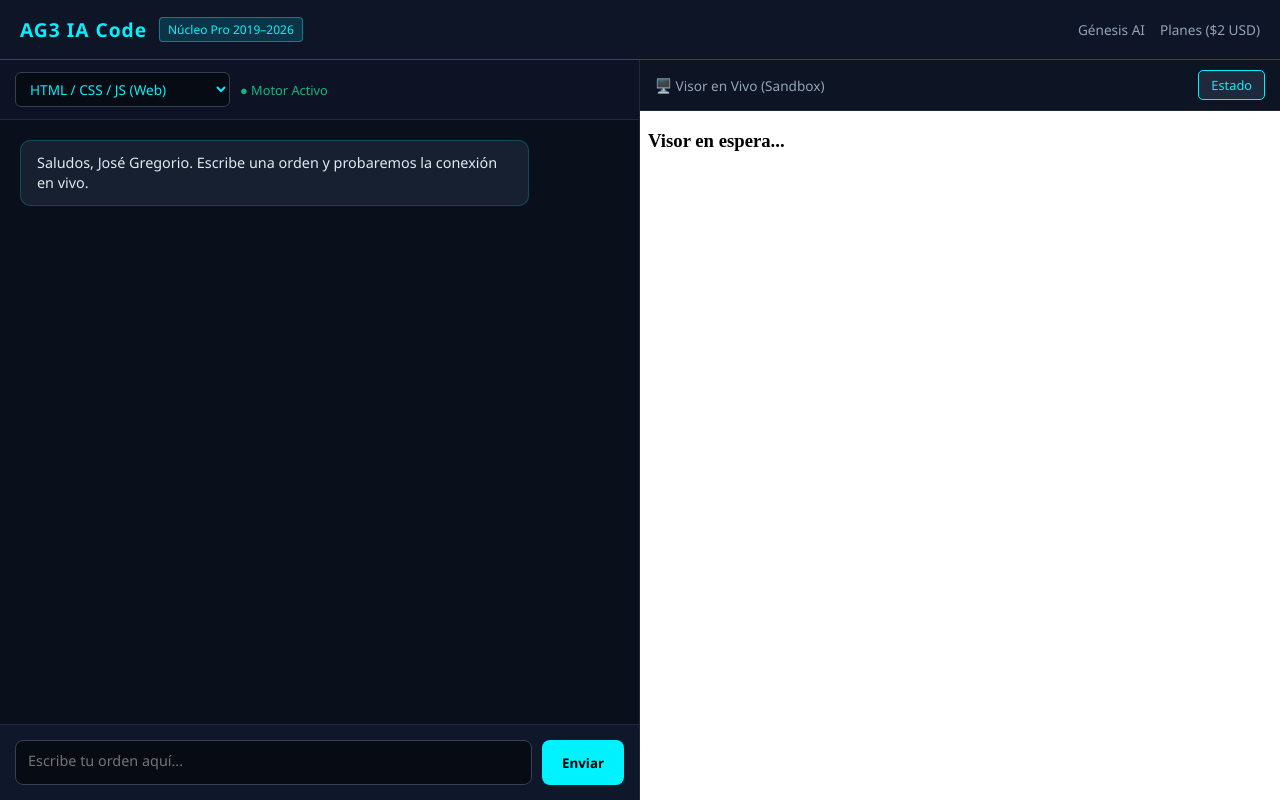
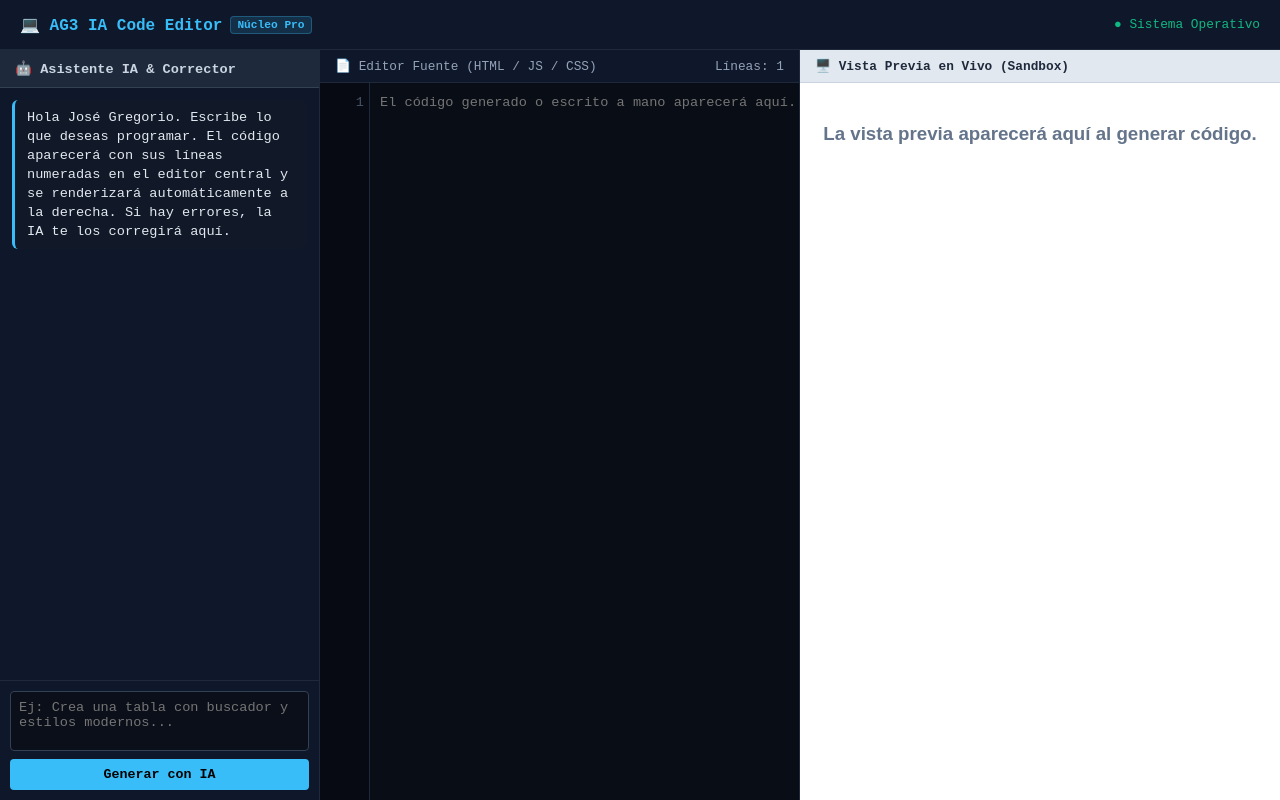
Before and after one commit to systemgregorypc/Ag3-Inteligencia-Artificial-, a plain HTML site: page index.html in a window 1280 px wide. Drawn offline with Linux system fonts and the light colour scheme.

Commit message:
Update index.html

```diff
--- a/index.html
+++ b/index.html
@@ -3,224 +3,222 @@
 <head>
     <meta charset="UTF-8">
     <meta name="viewport" content="width=device-width, initial-scale=1.0">
-    <title>AG3 IA Code — 1Entorno de Programación | Génesis AI</title>
+    <title>AG3 IA Code — Editor Web & Núcleo IA</title>
     <style>
         * {
             margin: 0;
             padding: 0;
             box-sizing: border-box;
-            font-family: 'Segoe UI', system-ui, sans-serif;
+            font-family: 'Fira Code', 'Courier New', Courier, monospace;
         }
 
         body {
-            background: #070b14;
-            color: #fff;
+            background: #0b0f19;
+            color: #f8fafc;
             height: 100vh;
             display: flex;
             flex-direction: column;
             overflow: hidden;
         }
 
+        /* --- BARRA SUPERIOR --- */
         header {
-            height: 60px;
-            background: rgba(15, 23, 42, 0.9);
-            border-bottom: 1px solid rgba(0, 242, 254, 0.3);
+            height: 50px;
+            background: #0f172a;
+            border-bottom: 1px solid #1e293b;
             display: flex;
             align-items: center;
             justify-content: space-between;
             padding: 0 20px;
-            z-index: 10;
         }
 
-        .logo-area {
+        .logo {
+            font-size: 1rem;
+            font-weight: bold;
+            color: #38bdf8;
             display: flex;
             align-items: center;
-            gap: 12px;
+            gap: 8px;
         }
 
-        .logo-area h1 {
-            font-size: 1.2rem;
-            color: #00f2fe;
-            letter-spacing: 1px;
+        .logo span {
+            background: rgba(56, 189, 248, 0.15);
+            color: #38bdf8;
+            font-size: 0.7rem;
+            padding: 2px 6px;
+            border-radius: 4px;
+            border: 1px solid rgba(56, 189, 248, 0.3);
         }
 
-        .logo-area span {
-            font-size: 0.75rem;
-            background: rgba(0, 242, 254, 0.15);
-            color: #00f2fe;
-            padding: 3px 8px;
-            border-radius: 4px;
-            border: 1px solid rgba(0, 242, 254, 0.4);
+        .status-bar {
+            font-size: 0.8rem;
+            color: #10b981;
         }
 
-        .nav-links {
-            display: flex;
-            gap: 15px;
-        }
-
-        .nav-links a {
-            color: #94a3b8;
-            text-decoration: none;
-            font-size: 0.85rem;
-            transition: color 0.2s;
-        }
-
-        .nav-links a:hover {
-            color: #00f2fe;
-        }
-
+        /* --- CONTENEDOR PRINCIPAL (3 COLUMNAS: CHAT, EDITOR DE CÓDIGO CON LÍNEAS, VISOR) --- */
         .workspace {
             flex: 1;
             display: grid;
-            grid-template-columns: 1fr 1fr;
-            height: calc(100vh - 60px);
+            grid-template-columns: 320px 1fr 1fr;
+            height: calc(100vh - 50px);
             overflow: hidden;
         }
 
-        @media (max-width: 900px) {
+        @media (max-width: 1100px) {
             .workspace {
-                grid-template-columns: 1fr;
-                grid-template-rows: 1fr 1fr;
+                grid-template-columns: 1fr 1fr;
+            }
+            .code-container-col {
+                display: none; /* Se oculta en pantallas chicas para dar espacio */
             }
         }
 
-        .chat-panel {
+        /* 1. PANEL DE IA / CHAT */
+        .ai-panel {
+            background: #0f172a;
+            border-right: 1px solid #1e293b;
             display: flex;
             flex-direction: column;
-            background: rgba(10, 15, 28, 0.95);
-            border-right: 1px solid #1e293b;
         }
 
-        .chat-header {
-            padding: 12px 15px;
-            background: rgba(15, 23, 42, 0.6);
-            border-bottom: 1px solid #1e293b;
-            display: flex;
-            gap: 10px;
-            align-items: center;
+        .ai-header {
+            padding: 10px 15px;
+            background: #1e293b;
+            font-size: 0.85rem;
+            font-weight: bold;
+            color: #cbd5e1;
+            border-bottom: 1px solid #334155;
         }
 
-        .chat-header select {
-            background: #070b14;
-            color: #00f2fe;
+        .ai-messages {
+            flex: 1;
+            padding: 12px;
+            overflow-y: auto;
+            display: flex;
+            flex-direction: column;
+            gap: 10px;
+            font-size: 0.85rem;
+        }
+
+        .msg {
+            padding: 8px 12px;
+            border-radius: 6px;
+            line-height: 1.4;
+            word-break: break-word;
+        }
+        .msg.user { background: #1e293b; color: #38bdf8; }
+        .msg.ai { background: #111827; color: #e2e8f0; border-left: 3px solid #38bdf8; }
+        .msg.error { background: #7f1d1d; color: #fca5a5; }
+
+        .ai-input-area {
+            padding: 10px;
+            background: #0f172a;
+            border-top: 1px solid #1e293b;
+            display: flex;
+            flex-direction: column;
+            gap: 8px;
+        }
+
+        .ai-input-area textarea {
+            background: #0b0f19;
             border: 1px solid #334155;
-            padding: 6px 10px;
-            border-radius: 6px;
+            color: #fff;
+            padding: 8px;
+            border-radius: 4px;
+            resize: none;
+            height: 60px;
             font-size: 0.85rem;
             outline: none;
         }
 
-        .chat-messages {
-            flex: 1;
-            padding: 20px;
-            overflow-y: auto;
+        .ai-input-area textarea:focus { border-color: #38bdf8; }
+
+        .btn-run {
+            background: #38bdf8;
+            color: #000;
+            border: none;
+            padding: 8px;
+            border-radius: 4px;
+            font-weight: bold;
+            cursor: pointer;
+            transition: background 0.2s;
+        }
+        .btn-run:hover { background: #7dd3fc; }
+
+        /* 2. EDITOR DE CÓDIGO EN LÍNEA (CON NÚMEROS 1 A 5000+) */
+        .code-container-col {
             display: flex;
             flex-direction: column;
-            gap: 15px;
+            background: #090d16;
+            border-right: 1px solid #1e293b;
         }
 
-        .message {
-            max-width: 85%;
-            padding: 12px 16px;
-            border-radius: 10px;
-            font-size: 0.9rem;
-            line-height: 1.4;
-            word-wrap: break-word;
-        }
-
-        .message.ai {
-            background: rgba(30, 41, 59, 0.7);
-            border: 1px solid rgba(0, 242, 254, 0.2);
-            align-self: flex-start;
-            color: #e2e8f0;
-        }
-
-        .message.user {
-            background: linear-gradient(135deg, #00f2fe 0%, #4facfe 100%);
-            color: #000;
-            align-self: flex-end;
-            font-weight: 500;
-        }
-
-        .chat-input-area {
-            padding: 15px;
+        .editor-toolbar {
+            padding: 8px 15px;
             background: #0f172a;
-            border-top: 1px solid #1e293b;
-            display: flex;
-            gap: 10px;
-        }
-
-        .chat-input-area textarea {
-            flex: 1;
-            background: #070b14;
-            border: 1px solid #334155;
-            border-radius: 8px;
-            padding: 10px 12px;
-            color: #fff;
-            font-size: 0.9rem;
-            resize: none;
-            height: 45px;
-            outline: none;
-        }
-
-        .chat-input-area textarea:focus {
-            border-color: #00f2fe;
-        }
-
-        .btn-send {
-            background: #00f2fe;
-            color: #000;
-            border: none;
-            padding: 0 20px;
-            border-radius: 8px;
-            font-weight: bold;
-            cursor: pointer;
-            transition: transform 0.2s;
-        }
-
-        .btn-send:hover {
-            transform: scale(1.05);
-        }
-
-        .preview-panel {
-            display: flex;
-            flex-direction: column;
-            background: #050811;
-        }
-
-        .preview-toolbar {
-            padding: 10px 15px;
-            background: rgba(15, 23, 42, 0.8);
             border-bottom: 1px solid #1e293b;
+            font-size: 0.8rem;
+            color: #94a3b8;
             display: flex;
             justify-content: space-between;
             align-items: center;
         }
 
-        .preview-toolbar span {
-            font-size: 0.85rem;
-            color: #94a3b8;
+        .editor-wrapper {
+            flex: 1;
+            display: flex;
+            overflow: auto;
+            position: relative;
         }
 
-        .btn-action {
-            background: #1e293b;
-            color: #00f2fe;
-            border: 1px solid #00f2fe;
-            padding: 5px 12px;
-            border-radius: 5px;
-            font-size: 0.8rem;
-            cursor: pointer;
-            transition: background 0.2s;
+        /* Números de línea dinámicos */
+        .line-numbers {
+            width: 50px;
+            background: #070a12;
+            color: #475569;
+            padding: 10px 5px;
+            text-align: right;
+            font-size: 0.85rem;
+            line-height: 1.5;
+            user-select: none;
+            border-right: 1px solid #1e293b;
         }
 
-        .btn-action:hover {
-            background: rgba(0, 242, 254, 0.15);
+        /* Área de edición de texto real */
+        #codeEditor {
+            flex: 1;
+            background: transparent;
+            color: #34d399;
+            border: none;
+            padding: 10px;
+            font-size: 0.85rem;
+            line-height: 1.5;
+            resize: none;
+            outline: none;
+            white-space: pre;
+            overflow-wrap: normal;
+            overflow-x: auto;
+        }
+
+        /* 3. VISOR EN VIVO (SANDBOX) */
+        .preview-panel {
+            display: flex;
+            flex-direction: column;
+            background: #ffffff;
+        }
+
+        .preview-header {
+            padding: 8px 15px;
+            background: #e2e8f0;
+            color: #1e293b;
+            font-size: 0.8rem;
+            font-weight: bold;
+            border-bottom: 1px solid #cbd5e1;
         }
 
         #livePreview {
             flex: 1;
             border: none;
-            background: #ffffff;
             width: 100%;
             height: 100%;
         }
@@ -229,133 +227,130 @@
 <body>
 
     <header>
-        <div class="logo-area">
-            <h1>AG3 IA Code</h1>
-            <span>Núcleo Pro 2019–2026</span>
+        <div class="logo">
+            💻 AG3 IA Code Editor <span>Núcleo Pro</span>
         </div>
-        <div class="nav-links">
-            <a href="https://genesis-ai.org/">Génesis AI</a>
-            <a href="https://genesis-ai.org/planes">Planes ($2 USD)</a>
-        </div>
+        <div class="status-bar" id="statusText">● Sistema Operativo</div>
     </header>
 
     <div class="workspace">
-        <div class="chat-panel">
-            <div class="chat-header">
-                <select id="langSelect">
-                    <option value="html">HTML / CSS / JS (Web)</option>
-                    <option value="python">Python (Lógica / Backend)</option>
-                    <option value="worker">Cloudflare Worker / D1</option>
-                    <option value="web3">Solidity / Web3 / Token A1X</option>
-                </select>
-                <span id="statusIndicator" style="font-size: 0.8rem; color: #10b981;">● Motor Activo</span>
+        <!-- PANEL 1: CHAT IA -->
+        <div class="ai-panel">
+            <div class="ai-header">🤖 Asistente IA & Corrector</div>
+            <div class="ai-messages" id="aiMessages">
+                <div class="msg ai">Hola José Gregorio. Escribe lo que deseas programar. El código aparecerá con sus líneas numeradas en el editor central y se renderizará automáticamente a la derecha. Si hay errores, la IA te los corregirá aquí.</div>
             </div>
-
-            <div class="chat-messages" id="chatMessages">
-                <div class="message ai">
-                    Saludos, José Gregorio. Escribe una orden y probaremos la conexión en vivo.
-                </div>
-            </div>
-
-            <div class="chat-input-area">
-                <textarea id="userInput" placeholder="Escribe tu orden aquí..." rows="1"></textarea>
-                <button class="btn-send" id="sendBtn">Enviar</button>
+            <div class="ai-input-area">
+                <textarea id="promptInput" placeholder="Ej: Crea una tabla con buscador y estilos modernos..."></textarea>
+                <button class="btn-run" id="sendBtn">Generar con IA</button>
             </div>
         </div>
 
+        <!-- PANEL 2: EDITOR DE CÓDIGO CON LÍNEAS -->
+        <div class="code-container-col">
+            <div class="editor-toolbar">
+                <span>📄 Editor Fuente (HTML / JS / CSS)</span>
+                <span id="lineCount">Líneas: 1</span>
+            </div>
+            <div class="editor-wrapper">
+                <div class="line-numbers" id="lineNumbers">1</div>
+                <textarea id="codeEditor" spellcheck="false" placeholder="El código generado o escrito a mano aparecerá aquí..."></textarea>
+            </div>
+        </div>
+
+        <!-- PANEL 3: VISOR EN VIVO -->
         <div class="preview-panel">
-            <div class="preview-toolbar">
-                <span>🖥️ Visor en Vivo (Sandbox)</span>
-                <button class="btn-action" onclick="alert('Visor activo')">Estado</button>
-            </div>
-            <iframe id="livePreview" srcdoc="<h3>Visor en espera...</h3>"></iframe>
+            <div class="preview-header">🖥️ Vista Previa en Vivo (Sandbox)</div>
+            <iframe id="livePreview" srcdoc="<h3 style='font-family:sans-serif; text-align:center; margin-top:40px; color:#64748b;'>La vista previa aparecerá aquí al generar código.</h3>"></iframe>
         </div>
     </div>
 
     <script>
-        const chatMessages = document.getElementById('chatMessages');
-        const userInput = document.getElementById('userInput');
+        const promptInput = document.getElementById('promptInput');
         const sendBtn = document.getElementById('sendBtn');
+        const aiMessages = document.getElementById('aiMessages');
+        const codeEditor = document.getElementById('codeEditor');
+        const lineNumbers = document.getElementById('lineNumbers');
+        const lineCount = document.getElementById('lineCount');
         const livePreview = document.getElementById('livePreview');
-        const langSelect = document.getElementById('langSelect');
-        const statusIndicator = document.getElementById('statusIndicator');
+        const statusText = document.getElementById('statusText');
 
-        function appendMessage(sender, text) {
-            const div = document.createElement('div');
-            div.className = `message ${sender}`;
-            div.innerHTML = text;
-            chatMessages.appendChild(div);
-            chatMessages.scrollTop = chatMessages.scrollHeight;
-            return div;
+        // Función para actualizar los números de línea dinámicamente hasta 5000+
+        function updateLineNumbers() {
+            const lines = codeEditor.value.split('\n').length;
+            let numbersStr = '';
+            for (let i = 1; i <= Math.max(lines, 1); i++) {
+                numbersStr += i + '\n';
+            }
+            lineNumbers.textContent = numbersStr;
+            lineCount.textContent = `Líneas: ${lines}`;
         }
 
-        async function handleSend() {
-            const promptText = userInput.value.trim();
-            const selectedLang = langSelect.value;
-            if (!promptText) return;
+        codeEditor.addEventListener('input', () => {
+            updateLineNumbers();
+            // Sincroniza en tiempo real con el visor si escribes a mano
+            livePreview.srcdoc = codeEditor.value;
+        });
 
-            appendMessage('user', promptText);
-            userInput.value = '';
+        codeEditor.addEventListener('scroll', () => {
+            lineNumbers.scrollTop = codeEditor.scrollTop;
+        });
 
-            const loadingBubble = appendMessage('ai', '⏳ Conectando con el Worker...');
-            statusIndicator.textContent = "● Enviando...";
-            statusIndicator.style.color = "#f59e0b";
+        function appendMsg(sender, text, isError = false) {
+            const div = document.createElement('div');
+            div.className = `msg ${sender} ${isError ? 'error' : ''}`;
+            div.textContent = text;
+            aiMessages.appendChild(div);
+            aiMessages.scrollTop = aiMessages.scrollHeight;
+        }
+
+        // Petición al Cloudflare Worker
+        async function handleGenerate() {
+            const text = promptInput.value.trim();
+            if (!text || sendBtn.disabled) return;
+
+            appendMsg('user', text);
+            promptInput.value = '';
+            sendBtn.disabled = true;
+            statusText.textContent = "● Generando código...";
+            statusText.style.color = "#f59e0b";
 
             try {
-                // Timeout de 15 segundos para detectar si el servidor no responde
-                const controller = new AbortController();
-                const timeoutId = setTimeout(() => controller.abort(), 15000);
-
                 const response = await fetch('https://ag3-code-api.genesis-ia.workers.dev/', {
                     method: 'POST',
                     headers: { 'Content-Type': 'application/json' },
-                    body: JSON.stringify({
-                        prompt: promptText,
-                        language: selectedLang
-                    }),
-                    signal: controller.signal
+                    body: JSON.stringify({ prompt: text, language: 'html' })
                 });
 
-                clearTimeout(timeoutId);
-
-                const rawText = await response.text();
-                let data;
-                try {
-                    data = JSON.parse(rawText);
-                } catch (e) {
-                    throw new Error("Respuesta no válida del servidor (HTML o texto plano): " + rawText.substring(0, 100));
-                }
+                const data = await response.json();
 
                 if (response.ok && data.success) {
-                    loadingBubble.innerHTML = `✅ Código generado:<br><pre style="background:#070b14;padding:8px;margin-top:5px;font-size:0.75rem;color:#34d399;max-height:150px;overflow:auto;"><code>${escapeHtml(data.code)}</code></pre>`;
+                    codeEditor.value = data.code;
+                    updateLineNumbers();
                     livePreview.srcdoc = data.code;
+                    appendMsg('ai', '✅ Código generado y cargado en el editor con éxito. Si notas algún error lógico, descríbelo aquí y lo corregiré.');
                 } else {
-                    loadingBubble.innerHTML = `<span style="color:#f87171;">❌ Error del servidor: ${data.error || rawText}</span>`;
+                    appendMsg('ai', `❌ Error: ${data.error || 'No se pudo procesar.'}`, true);
                 }
-
             } catch (err) {
-                if (err.name === 'AbortError') {
-                    loadingBubble.innerHTML = `<span style="color:#f87171;">❌ Tiempo de espera agotado: El Worker tardó más de 15 segundos en responder (posible bloqueo de red o fallo en la IA).</span>`;
-                } else {
-                    loadingBubble.innerHTML = `<span style="color:#f87171;">❌ Error de conexión: ${err.message}</span>`;
-                }
+                appendMsg('ai', `❌ Error de red: ${err.message}`, true);
             } finally {
-                statusIndicator.textContent = "● Motor Activo";
-                statusIndicator.style.color = "#10b981";
+                sendBtn.disabled = false;
+                statusText.textContent = "● Sistema Operativo";
+                statusText.style.color = "#10b981";
             }
         }
 
-        function escapeHtml(str) {
-            return str.replace(/&/g, "&").replace(/</g, "<").replace(/>/g, ">");
-        }
-
-        sendBtn.addEventListener('click', handleSend);
-        userInput.addEventListener('keydown', (e) => {
+        sendBtn.addEventListener('click', handleGenerate);
+        promptInput.addEventListener('keydown', (e) => {
             if (e.key === 'Enter' && !e.shiftKey) {
                 e.preventDefault();
-                handleSend();
+                handleGenerate();
             }
         });
+
+        // Inicializar líneas al cargar
+        updateLineNumbers();
     </script>
 </body>
 </html>
```
